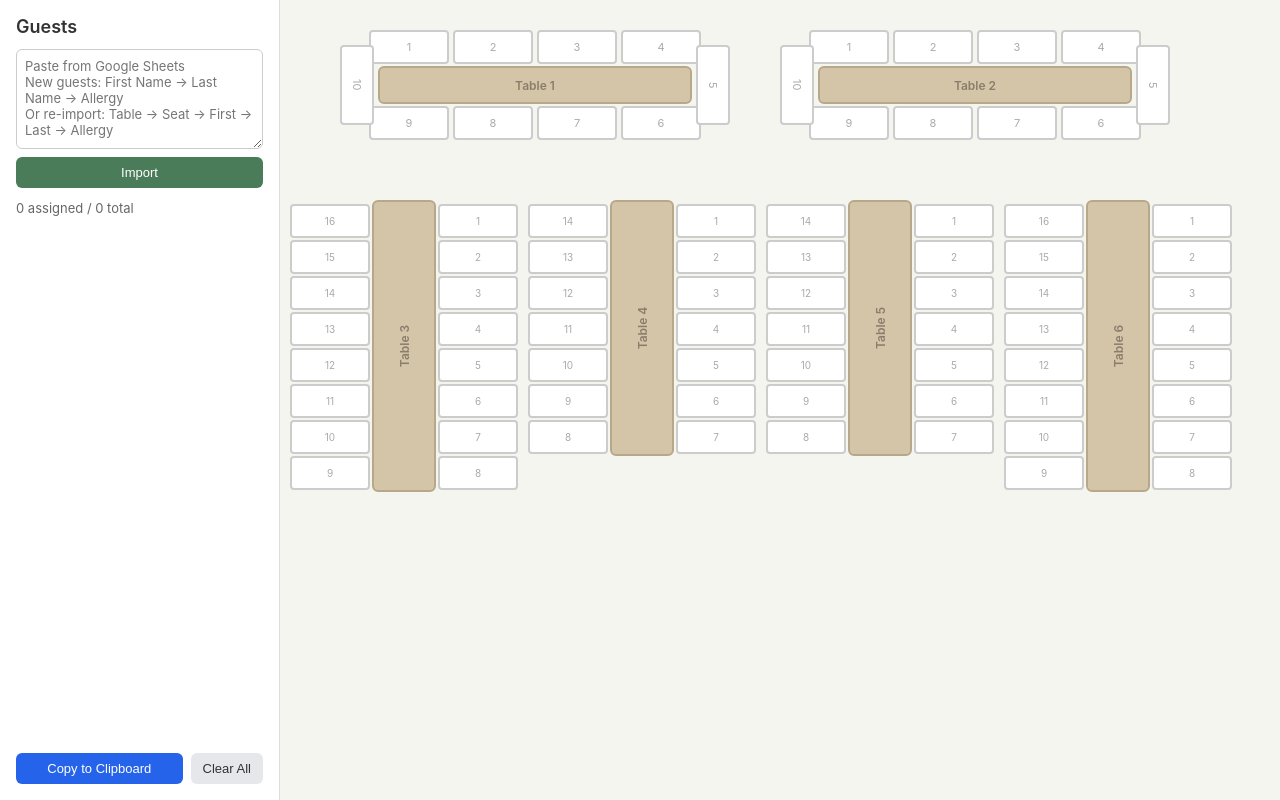
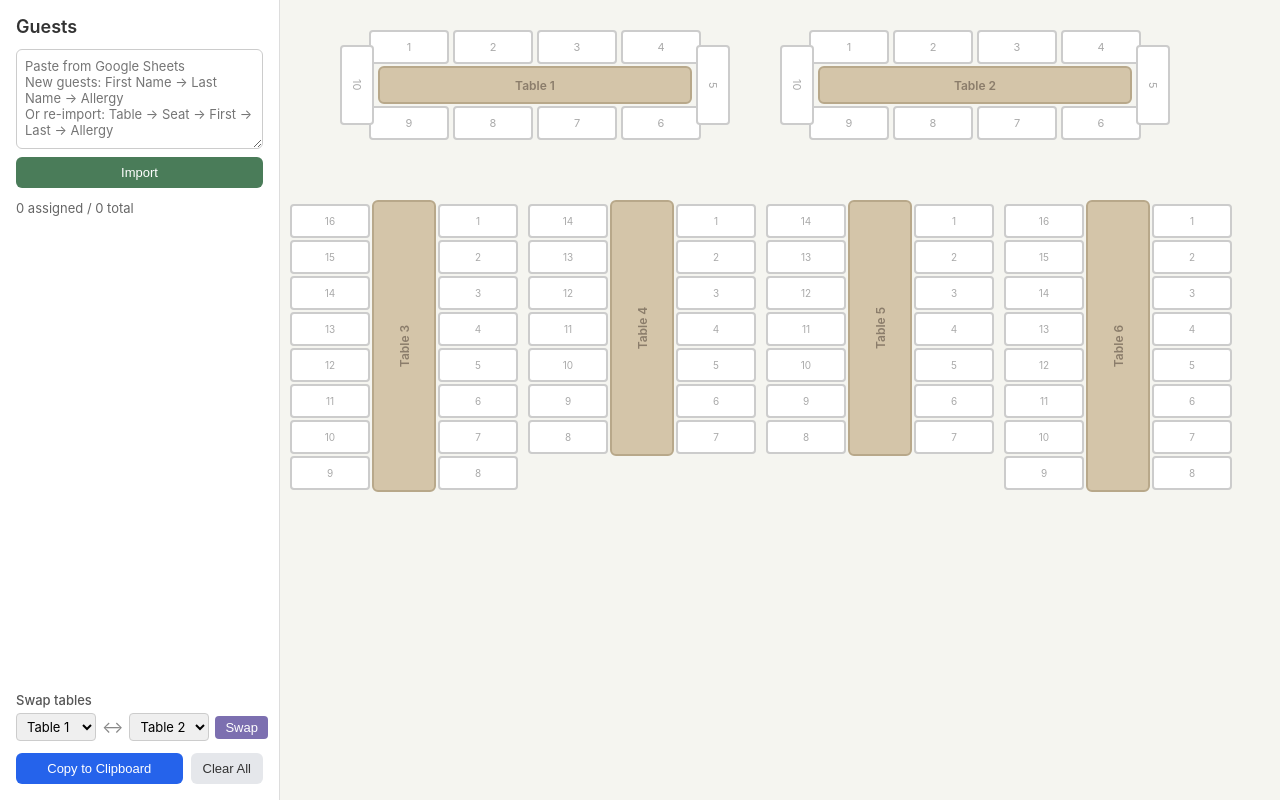
Before and after one commit to erfanio/wedding-seating-chart, a website with bundled scripts: page index.html in a window 1280 px wide. Built offline with nearby package versions, Linux system fonts and the light colour scheme.

Commit message:
Swap entire tables

```diff
--- a/index.html
+++ b/index.html
@@ -16,6 +16,15 @@
       </div>
       <div id="guest-count"></div>
       <div id="guest-list"></div>
+      <div id="swap-section">
+        <label>Swap tables</label>
+        <div id="swap-controls">
+          <select id="swap-a"></select>
+          <span>&harr;</span>
+          <select id="swap-b"></select>
+          <button id="swap-btn">Swap</button>
+        </div>
+      </div>
       <div id="sidebar-actions">
         <button id="export-btn">Copy to Clipboard</button>
         <button id="clear-btn">Clear All</button>
--- a/src/app.ts
+++ b/src/app.ts
@@ -276,6 +276,7 @@ function renderGuestList(): void {
 function render(): void {
   buildTableSeats();
   renderGuestList();
+  populateSwapDropdowns();
 }
 
 // ── Import names ──
@@ -404,6 +405,59 @@ function exportToClipboard(): void {
   });
 }
 
+// ── Swap tables ──
+
+function populateSwapDropdowns(): void {
+  const selA = document.getElementById("swap-a") as HTMLSelectElement;
+  const selB = document.getElementById("swap-b") as HTMLSelectElement;
+  const valA = selA.value;
+  const valB = selB.value;
+
+  selA.innerHTML = "";
+  selB.innerHTML = "";
+  for (const t of TABLES) {
+    selA.appendChild(new Option(t.label, t.id));
+    selB.appendChild(new Option(t.label, t.id));
+  }
+  selA.value = valA || TABLES[0].id;
+  selB.value = valB || (TABLES[1]?.id ?? TABLES[0].id);
+}
+
+function swapTables(): void {
+  const selA = document.getElementById("swap-a") as HTMLSelectElement;
+  const selB = document.getElementById("swap-b") as HTMLSelectElement;
+  const idA = selA.value;
+  const idB = selB.value;
+  if (idA === idB) return;
+
+  // Collect assignments for both tables
+  const assignmentsA = state.assignments.filter((a) => a.tableId === idA);
+  const assignmentsB = state.assignments.filter((a) => a.tableId === idB);
+
+  // Remove both tables' assignments
+  state.assignments = state.assignments.filter((a) => a.tableId !== idA && a.tableId !== idB);
+
+  const tableA = TABLES.find((t) => t.id === idA)!;
+  const tableB = TABLES.find((t) => t.id === idB)!;
+
+  // Move A's guests to B (keep seat number if it fits)
+  for (const a of assignmentsA) {
+    if (a.seatNumber <= tableB.seats) {
+      state.assignments.push({ tableId: idB, seatNumber: a.seatNumber, guestId: a.guestId });
+    }
+  }
+
+  // Move B's guests to A (keep seat number if it fits)
+  for (const a of assignmentsB) {
+    if (a.seatNumber <= tableA.seats) {
+      state.assignments.push({ tableId: idA, seatNumber: a.seatNumber, guestId: a.guestId });
+    }
+  }
+
+  saveState();
+  render();
+}
+
 // ── Clear all ──
 
 function clearAll(): void {
@@ -421,6 +475,7 @@ function init(): void {
   document.getElementById("import-btn")!.addEventListener("click", importNames);
   document.getElementById("export-btn")!.addEventListener("click", exportToClipboard);
   document.getElementById("clear-btn")!.addEventListener("click", clearAll);
+  document.getElementById("swap-btn")!.addEventListener("click", swapTables);
 
   render();
 }
--- a/style.css
+++ b/style.css
@@ -106,6 +106,48 @@ body {
 
 .guest-item.dragging {
   opacity: 0.4;
+}
+
+#swap-section label {
+  font-size: 13px;
+  font-weight: 500;
+  color: #555;
+}
+
+#swap-controls {
+  display: flex;
+  align-items: center;
+  gap: 6px;
+  margin-top: 4px;
+}
+
+#swap-controls select {
+  flex: 1;
+  padding: 4px 6px;
+  border: 1px solid #ccc;
+  border-radius: 4px;
+  font-size: 13px;
+  font-family: inherit;
+}
+
+#swap-controls span {
+  color: #888;
+  font-size: 16px;
+}
+
+#swap-btn {
+  padding: 4px 10px;
+  border: none;
+  border-radius: 4px;
+  background: #7c6fb0;
+  color: #fff;
+  font-size: 13px;
+  font-weight: 500;
+  cursor: pointer;
+}
+
+#swap-btn:hover {
+  background: #6b5fa0;
 }
 
 #sidebar-actions {
```
Also changed, not shown: dist/app.js.
